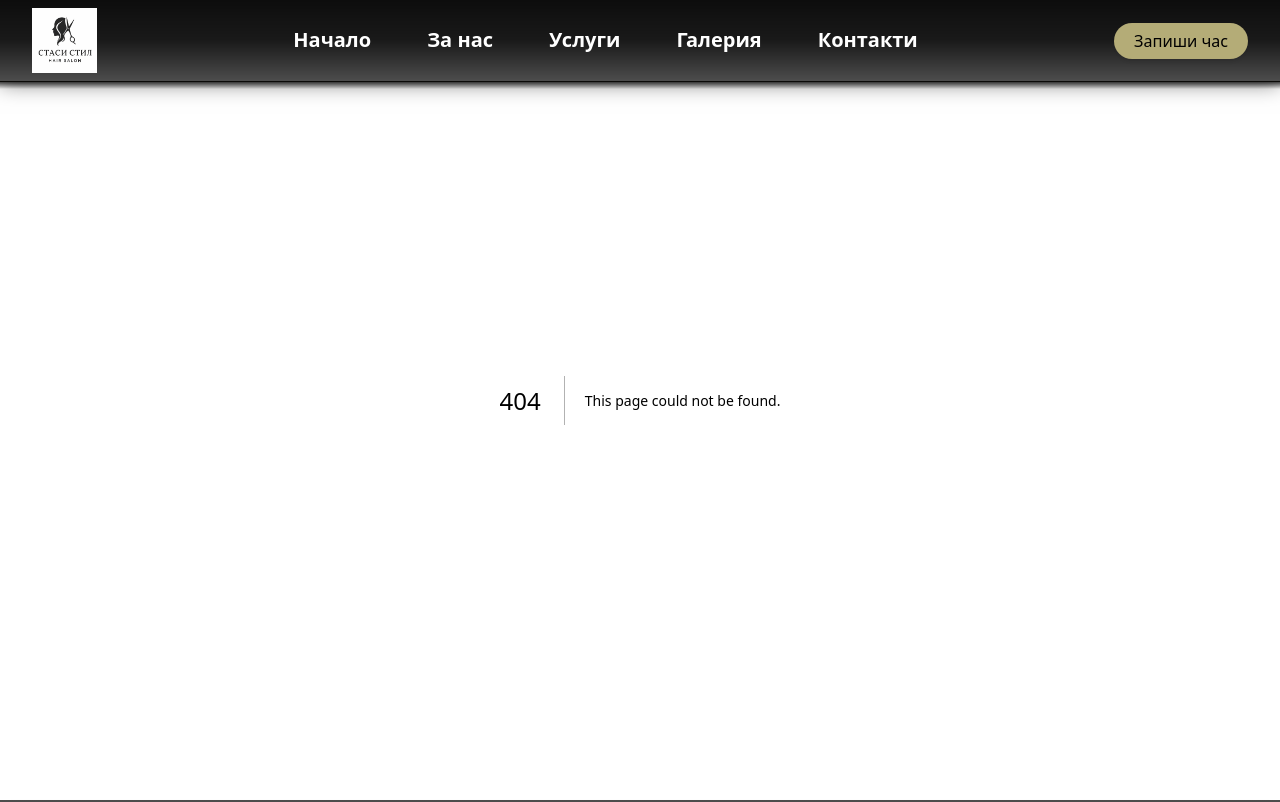
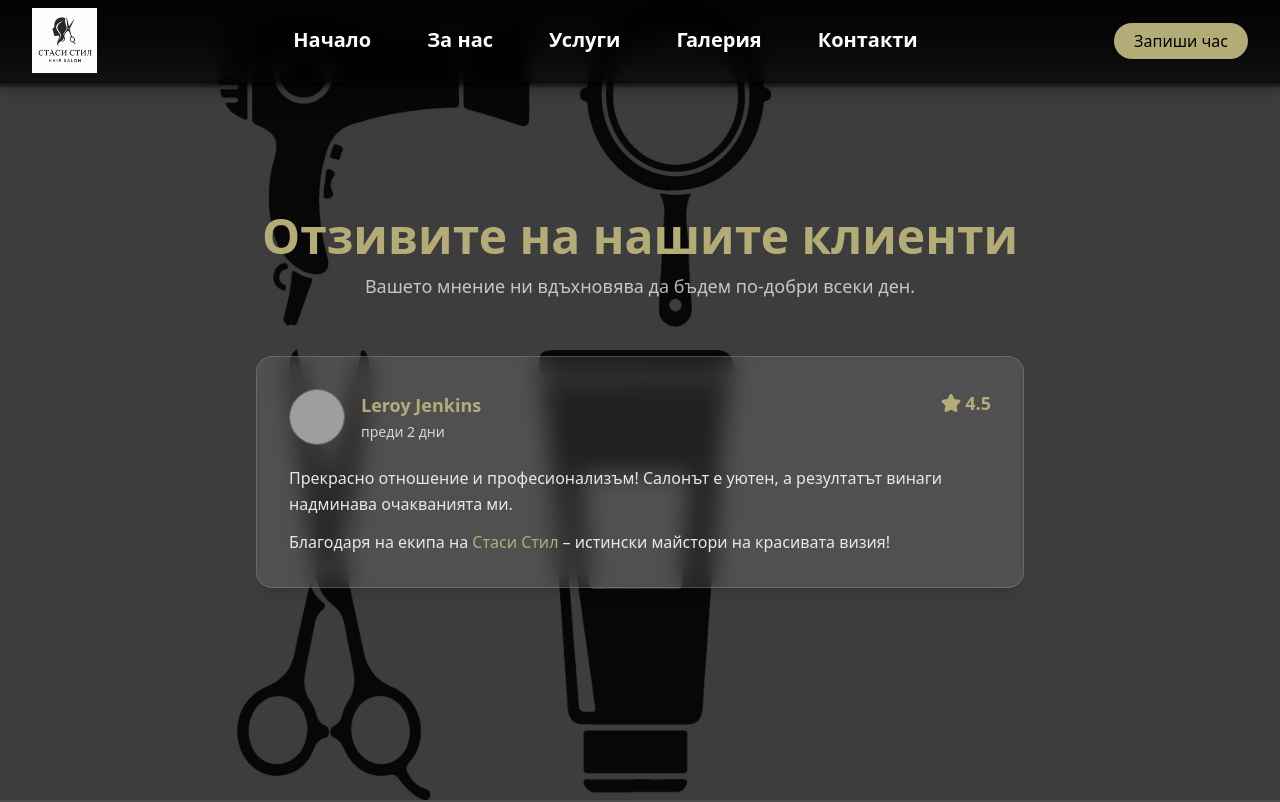
Before and after one commit to hope17ha/stasi-stil-react-nextjs-app, a Next.js app in the folder stasi-stil/: page /reviews in a window 1280 px wide. Before the commit this address had no page. Shown: the top 802 px of the page. Built offline with nearby package versions, Linux system fonts and the light colour scheme; grey boxes are pictures that could not be loaded.

Commit message:
added: basic review page with static content with tailwind css

```diff
--- /dev/null
+++ b/stasi-stil/app/reviews/page.jsx
@@ -0,0 +1,78 @@
+import Image from 'next/image';
+
+export default function ReviewPage() {
+    return (
+        <section className="relative min-h-screen py-24 bg-black/40 flex items-center" id="reviews">
+
+        <div className="absolute inset-0 -z-10 backdrop-blur-sm">
+          <Image
+            src="/contacts2.jpg"
+            alt="Salon background"
+            fill
+            style={{
+              objectFit: "contain",
+              objectPosition: "30% 50%",
+            }}
+            quality={100}
+            priority
+          />
+          <div className="absolute inset-0 bg-black/60"></div>
+        </div>
+
+        <div className="relative z-10 mx-auto max-w-5xl px-6 text-white">
+          {/* Заглавие */}
+          <div className="text-center mb-14">
+            <h2 className="text-4xl sm:text-5xl font-bold text-[#b4ac77] mb-3">
+              Отзивите на нашите клиенти
+            </h2>
+            <p className="text-white/70 text-lg">
+              Вашето мнение ни вдъхновява да бъдем по-добри всеки ден.
+            </p>
+          </div>
+
+          {/* Картичка за отзив */}
+          <div className="bg-white/10 backdrop-blur-md rounded-2xl p-8 border border-[#b4ac77]/30 shadow-lg hover:shadow-[#b4ac77]/40 transition-all duration-500 max-w-3xl mx-auto">
+            <div className="flex justify-between items-start mb-5">
+              <div className="flex items-center space-x-4">
+                <img
+                  src="https://source.unsplash.com/100x100/?portrait"
+                  alt="Потребител"
+                  className="w-14 h-14 rounded-full object-cover border border-[#b4ac77]/40"
+                />
+                <div>
+                  <h4 className="font-semibold text-[#b4ac77] text-lg">
+                    Leroy Jenkins
+                  </h4>
+                  <span className="text-sm text-gray-300">преди 2 дни</span>
+                </div>
+              </div>
+
+              <div className="flex items-center space-x-1 text-[#b4ac77]">
+                <svg
+                  xmlns="http://www.w3.org/2000/svg"
+                  viewBox="0 0 512 512"
+                  className="w-5 h-5 fill-current"
+                >
+                  <path d="M494,198.671a40.536,40.536,0,0,0-32.174-27.592L345.917,152.242,292.185,47.828a40.7,40.7,0,0,0-72.37,0L166.083,152.242,50.176,171.079a40.7,40.7,0,0,0-22.364,68.827l82.7,83.368-17.9,116.055a40.672,40.672,0,0,0,58.548,42.538L256,428.977l104.843,52.89a40.69,40.69,0,0,0,58.548-42.538l-17.9-116.055,82.7-83.368A40.538,40.538,0,0,0,494,198.671Z"></path>
+                </svg>
+                <span className="text-lg font-bold">4.5</span>
+              </div>
+            </div>
+
+            <div className="space-y-3 text-gray-200 text-base leading-relaxed">
+              <p>
+                Прекрасно отношение и професионализъм! Салонът е уютен, а резултатът
+                винаги надминава очакванията ми.
+              </p>
+              <p>
+                Благодаря на екипа на{" "}
+                <span className="text-[#b4ac77]">Стаси Стил</span> – истински
+                майстори на красивата визия!
+              </p>
+            </div>
+          </div>
+        </div>
+      </section>
+
+    )
+}
```
